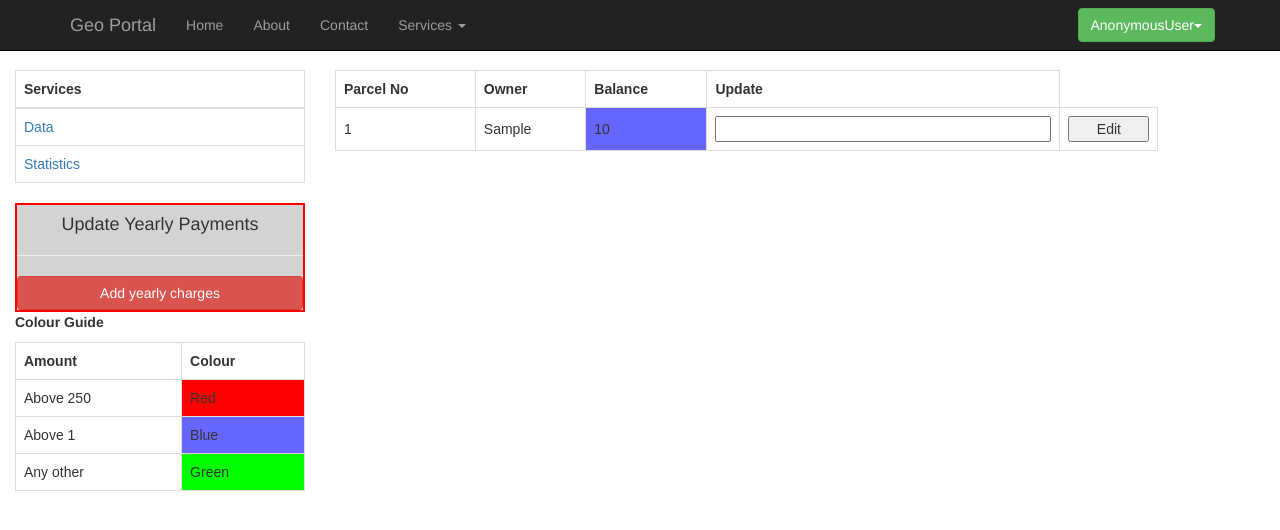
After one commit to Geo-Hub/geoportal, a Django app: page /shamba/update-payment/ in a window 1280 px wide. The commit adds this page. Shown: the top 530 px of the page. Run offline with Django 3.2, Linux system fonts and the light colour scheme; tables that the repository leaves empty hold one stand-in row (values such as "Sample post"); some libraries are stand-ins or nearby versions.

Commit message:
add UI for updating payments

```diff
--- a/main/templates/base.html
+++ b/main/templates/base.html
@@ -52,6 +52,7 @@
                   <ul class="dropdown-menu">
 
                     <li><a href="{% url 'registershamba' %}">Register Land</a></li>
+                    <li><a href="{% url 'payment' %}">Update Payment</a></li>
                     <li><a href="{% url 'changeowner' %}">Change Ownership</a></li>
                     <li><a href="{% url 'discardshamba' %}">Discard Ownership</a></li>
                     <li><a href="{% url 'data' %}">Data</a></li>
@@ -99,6 +100,9 @@
                           <td><a href="{% url 'registershamba' %}">Register Land</a></td>
                         </tr>
                         <tr>
+                          <td><a href="{% url 'payment' %}">Update Payment</a></td>
+                        </tr>
+                        <tr>
                           <td><a href="{% url 'changeowner' %}">Change Ownership</a></td>
                         </tr>
                         <tr>
@@ -113,6 +117,10 @@
                       </tr>
                     </tbody>
                   </table>
+                  <div>
+                    {% block colours %}
+                    {% endblock colours %}
+                  </div>
                 </div>
             {% endblock services %}
 
--- a/main/templates/home.html
+++ b/main/templates/home.html
@@ -43,6 +43,7 @@
                 <ul class="dropdown-menu">
                   {% if request.user.is_staff %}
                     <li><a href="{% url 'registershamba' %}">Register Land</a></li>
+                    <li><a href="{% url 'payment' %}">Update Payment</a></li>
                     <li><a href="{% url 'changeowner' %}">Change Ownership</a></li>
                     <li><a href="{% url 'discardshamba' %}">Discard Ownership</a></li>
                   {% endif %}
--- /dev/null
+++ b/main/templates/update-payment.html
@@ -0,0 +1,117 @@
+{% extends 'base.html' %}
+{% block colours %}
+<div style="border: 2px solid red;background-color: lightgrey;text-align:center;">
+    <h4>Update Yearly Payments</h4>
+    <hr>
+    <form action="." method="POST"> {% csrf_token %}
+        <input type="text" name="post-type" value="yearly-update" hidden>
+        <button class="btn btn-danger">Add yearly charges</button>
+    </form>
+</div>
+<p><strong>Colour Guide</strong></p>
+<table>
+    <tr>
+        <th>Amount</th>
+        <th>Colour</th>
+    </tr>
+    <tr>
+        <td>Above 250</td>
+        <td style="background-color:#ff0000">Red</td>
+    </tr>
+    <tr>
+        <td>Above 1</td>
+        <td style="background-color:#6666ff">Blue</td>
+    </tr>
+    <tr>
+        <td>Any other</td>
+        <td style="background-color:#00ff00">Green</td>
+    </tr>
+</table>
+{% endblock colours %}
+{% block content %}
+<style>
+    table {
+        font-family: arial, sans-serif;
+        border-collapse: collapse;
+        width: 100%;
+    }
+
+    td, th {
+        border: 1px solid #dddddd;
+        text-align: left;
+        padding: 8px;
+    }
+</style>
+    <table>
+        <tr>
+            <th>Parcel No</th>
+            <th>Owner</th>
+            <th>Balance</th>
+            <th>Update</th>
+        </tr>
+        {% for shamba in shambas %}
+            <tr>
+                <td>{{shamba.parcel_no}}</td>
+                <td>{{shamba.owner}}</td>
+                {% if shamba.balance > 250 %}
+                    <style>.balance{background-color: #ff0000;}</style>
+                {% elif shamba.balance > 1 %}
+                    <style>.balance{background-color: #6666ff;}</style>
+                {% else %}
+                    <style>.balance{background-color: #00ff00;}</style>
+                {% endif %}
+                <td class="balance">{{shamba.balance}}</td>
+                <style>
+                    input{
+                        width: 100%;
+                    }
+                    button{
+                        width: 100%;
+                    }
+                </style>
+                <form action="." method="POST">{% csrf_token %}
+                    <input type="text" name="post-type" value="payment-update" hidden>
+                    <input type="text" hidden value="{{shamba.id}}" name="shamba-id">
+                    <td>
+                        <input type="text" name="payment-update">
+                    </td>
+                    <td>
+                        <button type="submit">Edit</button>
+                    </td>
+                </form>
+            </tr>
+        {% endfor %}
+
+    </table>
+
+{% endblock %}
+<!-- d > 250	? '#ff0000' :
+           d > 1  	? '#6666ff' :
+           d > 'Null' ? '#00ff00' :
+                      '#00ff00'; -->
+
+<!-- shamba_owner = models.ForeignKey(OwnershipInfo, on_delete=models.CASCADE,null=True)
+    balance = models.IntegerField(null=True)
+    objectid_1 = models.IntegerField()
+    objectid = models.IntegerField()
+    shape_leng = models.FloatField()
+    y_coordina = models.IntegerField()
+    x_coordina = models.IntegerField()
+    perimeter = models.IntegerField()
+    parcel_no = models.IntegerField()
+    owner = models.CharField(max_length=254)
+    soil_type = models.CharField(max_length=254)
+    state = models.CharField(max_length=254)
+    cost_value = models.IntegerField()
+    pic_url = models.CharField(max_length=254)
+    electricit = models.CharField(max_length=254)
+    water = models.CharField(max_length=254)
+    outlinetra = models.FloatField()
+    shape_le_1 = models.FloatField()
+    shape_area = models.FloatField()
+    geom = models.MultiPolygonField(srid=4326)
+    type_of_lease = models.CharField(max_length=20,choices=LEASE_CHOICES,null=True)
+    zone = models.CharField(max_length=20,choices=ZONE_CHOICES,null=True)
+    period_of_lease = models.IntegerField(null=True)
+    land_use = models.CharField(max_length=20,choices=LAND_USE_CHOICES,null=True)
+    objects = models.GeoManager() -->
--- a/main/urls.py
+++ b/main/urls.py
@@ -9,6 +9,7 @@ urlpatterns = [
     url(r'^contact/',views.contact, name='contact'),
     url(r'^data/',views.data, name='data'),
     url(r'^shamba/register/',views.registershamba, name='registershamba'),
+    url(r'^shamba/update-payment/',views.update_payment, name='payment'),
     url(r'^shamba/discard/',views.discardshamba,name='discardshamba'),
     url(r'^shamba/changeowner/',views.changeowner,name='changeowner'),
     url(r'^statistics/',views.statistics,name='statistics'),
--- a/main/views.py
+++ b/main/views.py
@@ -91,6 +91,38 @@ def registershamba(request):
     else:
         return render(request, template, context)
 
+def update_payment(request):
+    template = 'update-payment.html'
+    shambas = Shamba.objects.all().order_by('-parcel_no')[:10]
+    context = {
+        'shambas':shambas
+    }
+    if request.method == "POST":
+        post_type = request.POST.get('post-type')
+        if post_type == "yearly-update":
+            for shamba in Shamba.objects.all():
+                try:
+                    value = int(shamba.balance)
+                    new_bal = value+100
+                    shamba.balance = new_bal
+                    shamba.save()
+                except Exception:
+                    shamba.balance = 100
+                    shamba.save()
+        elif post_type == "payment-update":
+            shamba_id = request.POST.get('shamba-id')
+            shamba_obj = Shamba.objects.get(id=int(shamba_id))
+            payment = int(request.POST.get('payment-update'))
+            try:
+                value = int(shamba_obj.balance)
+                new_bal = value-payment
+                shamba_obj.balance = new_bal
+                shamba_obj.save()
+            except Exception:
+                shamba_obj.balance = -payment
+                shamba_obj.save()
+
+    return render(request, template, context)
 
 def discardshamba(request):
     template = 'discardshamba.html'
```
